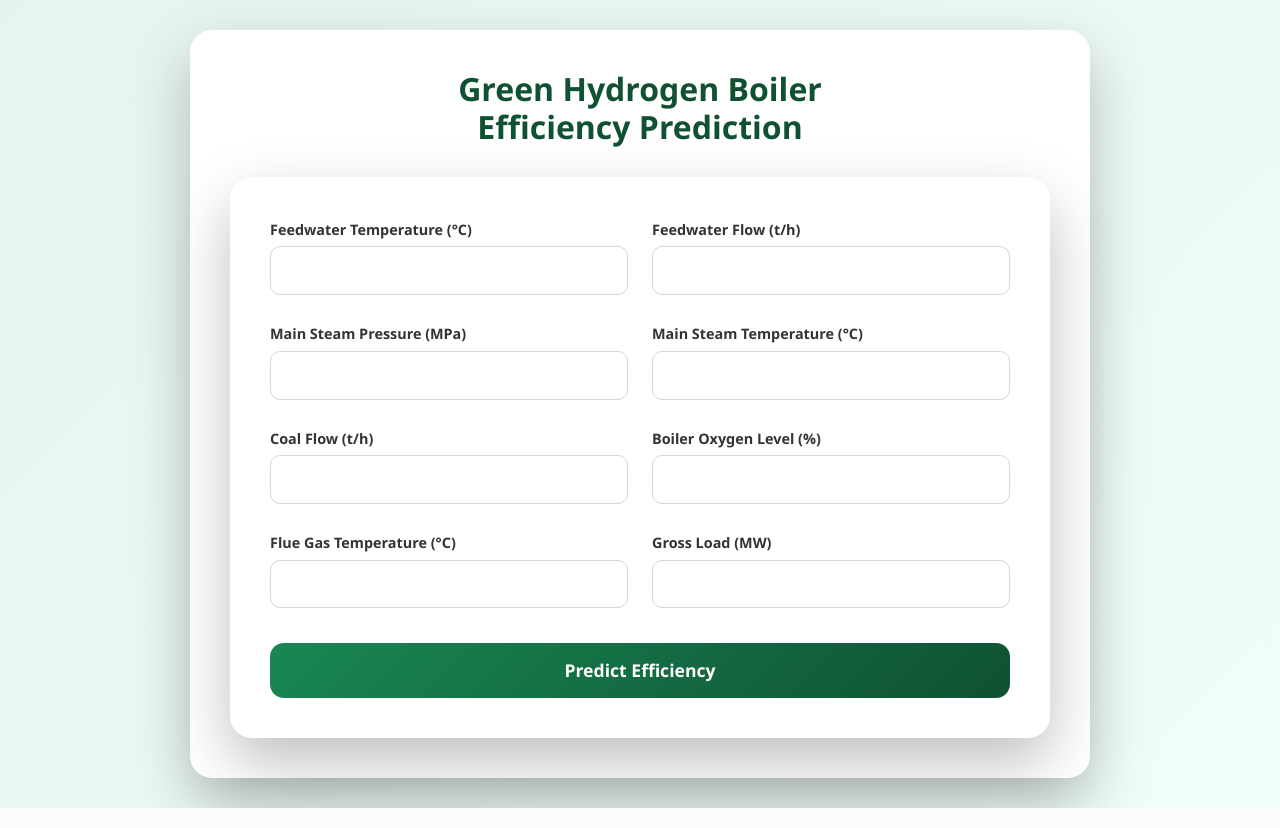
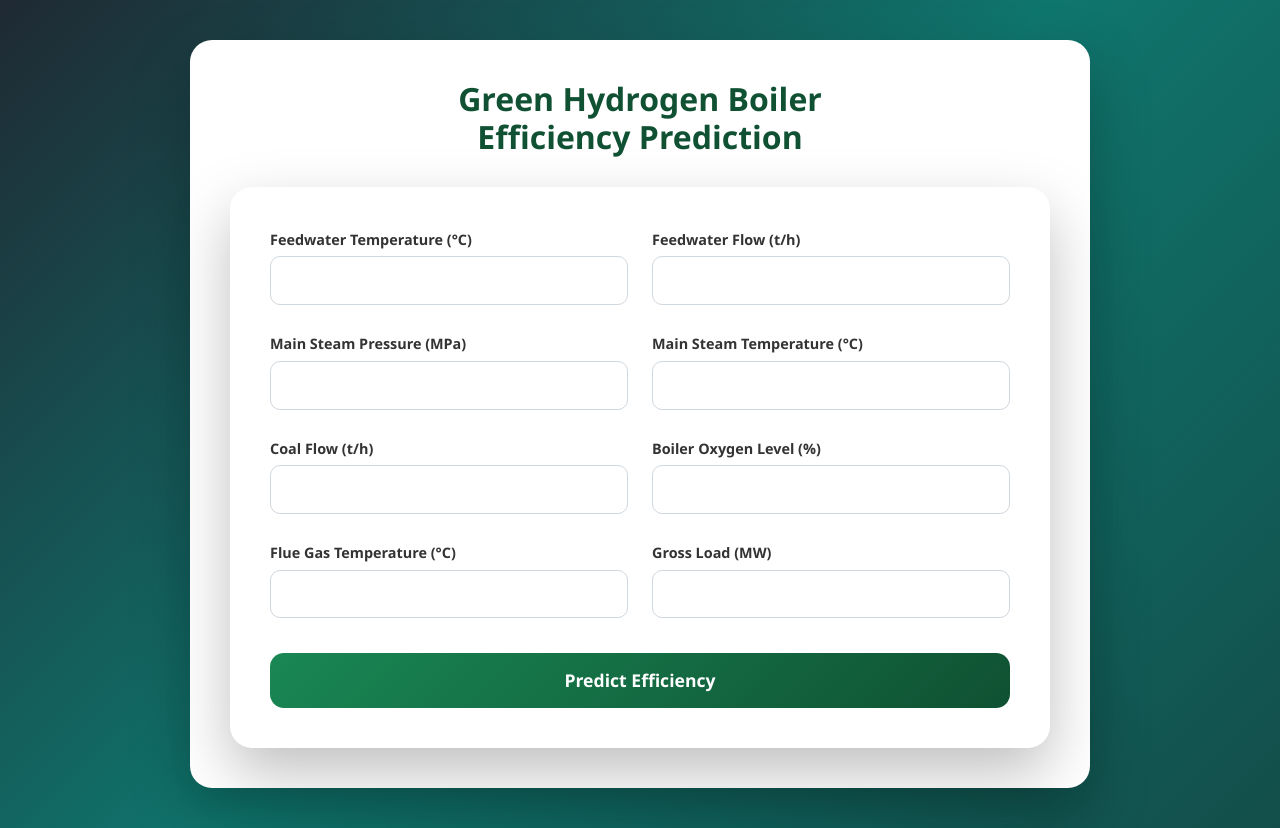
Before and after one commit to adityahr143/green-hydrogen-boiler, a Flask app: page /predict-page in a window 1280 px wide. Run offline with Flask 3, Linux system fonts and the light colour scheme; parts of the project's set-up code (start-up, migrations or seed data) failed here and were passed over.

Commit message:
Refactor CSS for improved styling and layout

```diff
--- a/static/style.css
+++ b/static/style.css
@@ -10,12 +10,21 @@
 body {
   min-height: 100vh;
   font-family: "Segoe UI", system-ui, -apple-system;
-  background: linear-gradient(135deg, #e6f4f1, #f0fdfa);
+
+  /* Professional green-energy background */
+  background: linear-gradient(
+    135deg,
+    #1f2933,   /* dark slate */
+    #0f766e,   /* teal green */
+    #134e4a    /* deep green */
+  );
+
   display: flex;
   justify-content: center;
   align-items: center;
-  padding: 30px 15px;
+  padding: 40px 15px;
 }
+
 
 /* ===============================
    MAIN FORM CONTAINER
```
